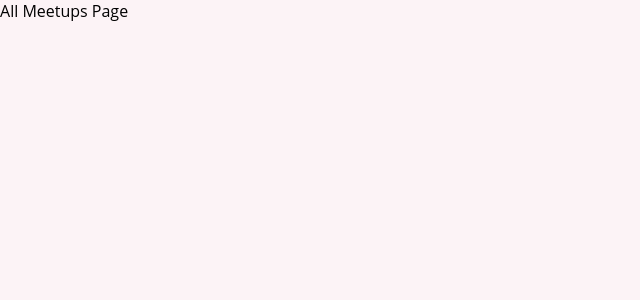
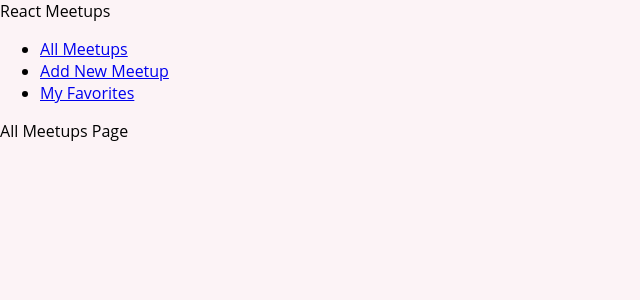
Before and after one commit to JosephNdegwa/React, a React (Create React App) app: page / in a window 1280 px wide. Shown: the top 300 px of the page, without its empty margins (0-640 px from the left). Built offline with nearby package versions, Linux system fonts and the light colour scheme.

Commit message:
add navigation component

```diff
--- a/src/App.js
+++ b/src/App.js
@@ -2,10 +2,12 @@
 import AllMeetupsPage from './pages/Allmeetups';
 import FavoritesPage from './pages/Favorites';
 import NewMeetupsPage from './pages/NewMeetup';
+import MainNavigation from './components/layout/MainNavigation';
 
 function App() {
   return (
   <div>
+    <MainNavigation />
     <Routes>
       <Route path="/" element={<AllMeetupsPage />} />
       <Route path="/new-meetup" element={<NewMeetupsPage/>} />
--- /dev/null
+++ b/src/components/layout/MainNavigation.js
@@ -0,0 +1,24 @@
+import { Link } from 'react-router-dom';
+
+function MainNavigation(){
+    return (
+        <header>
+            <div>React Meetups</div>
+            <nav>
+                <ul>
+                    <li>
+                        <Link to='/'>All Meetups</Link>
+                    </li>
+                    <li>
+                        <Link to='/new-meetup'>Add New Meetup</Link>
+                    </li>
+                    <li>
+                        <Link to='/favorites'>My Favorites</Link>
+                    </li>
+                </ul>
+            </nav>
+        </header>
+    );
+}
+
+export default MainNavigation;
```
